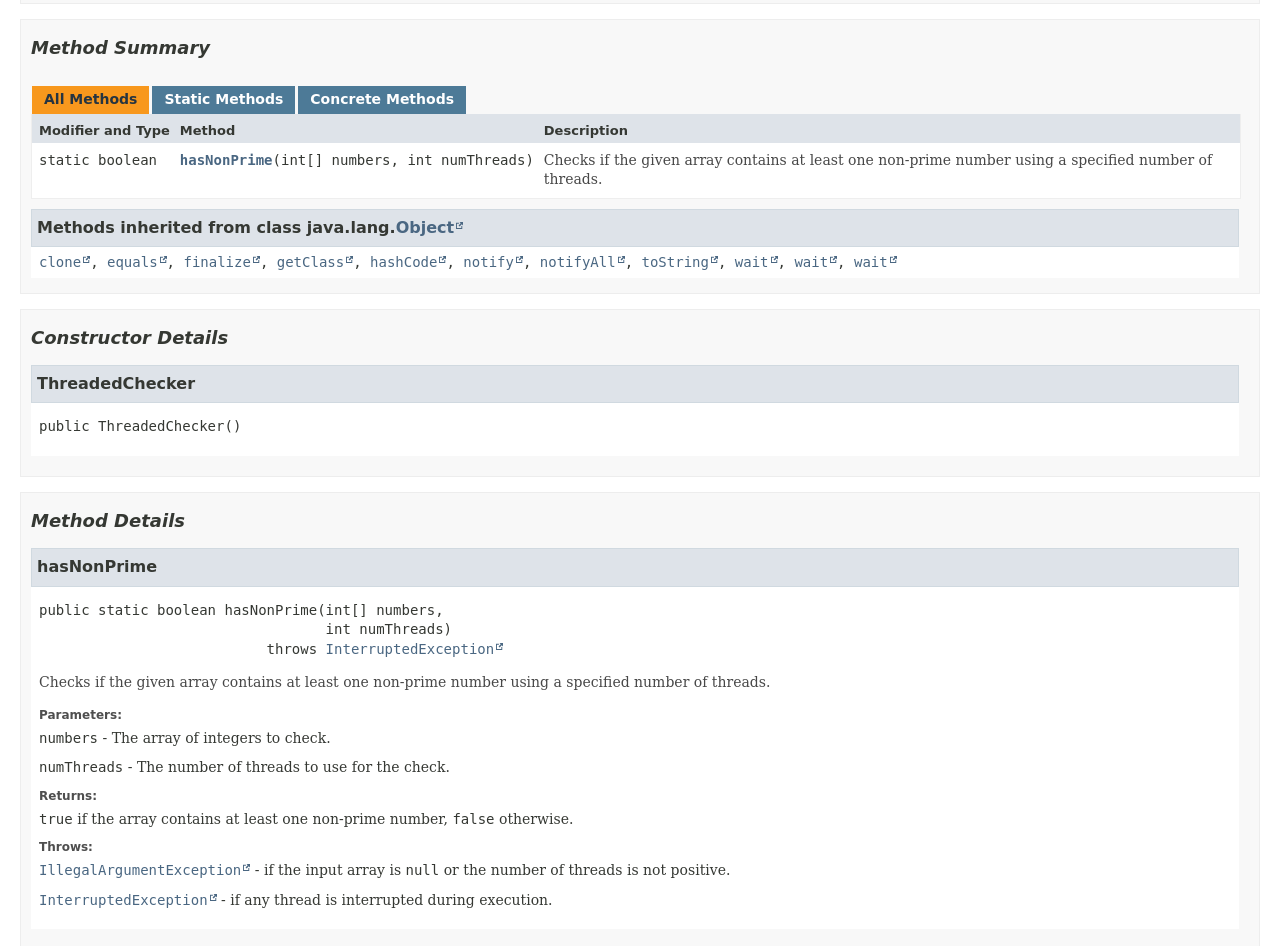
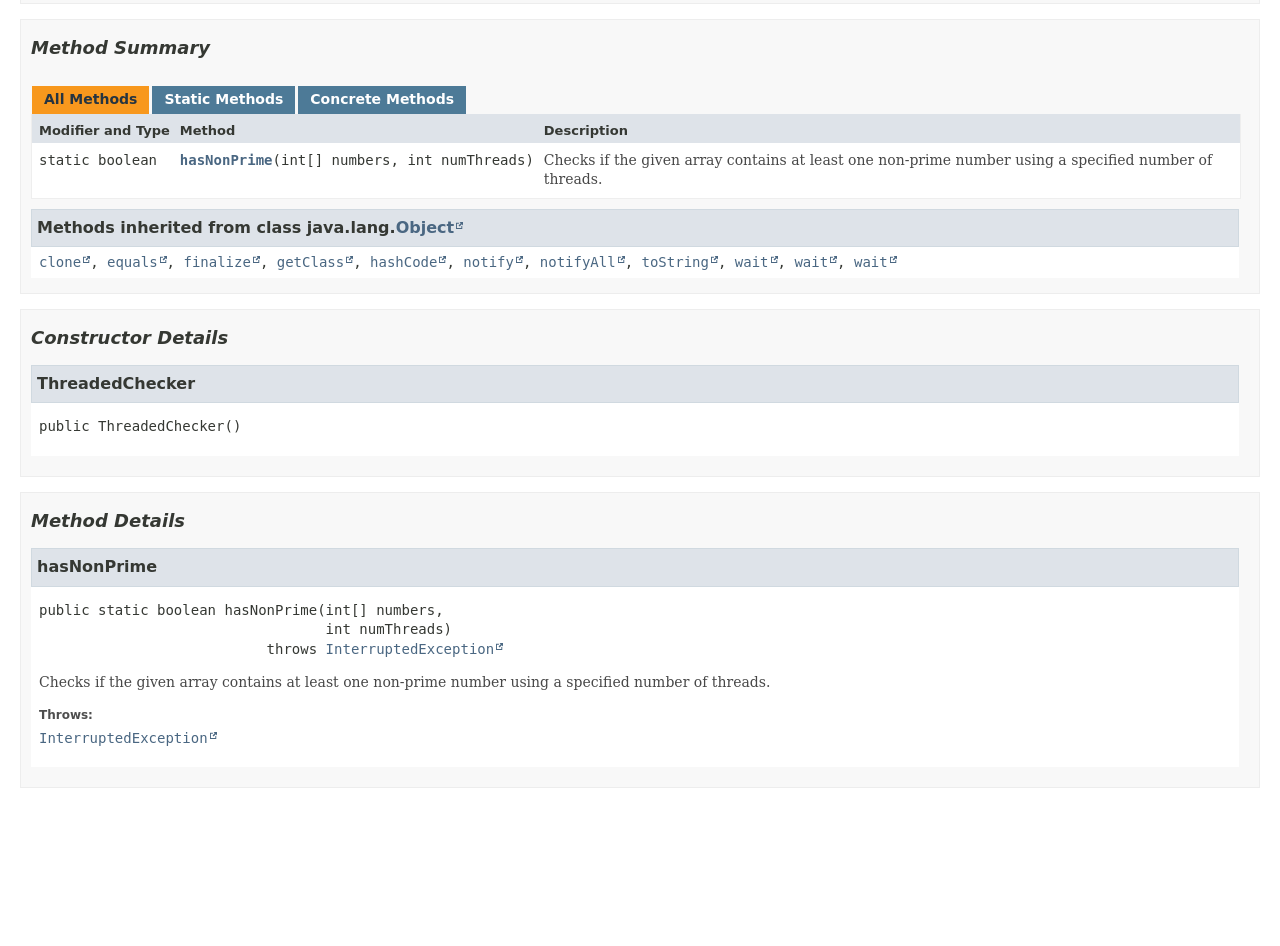
Before and after one commit to YuliaVyaznikova/OOP, a plain HTML site: page Task_2_1_1/ru/nsu/vyaznikova/ThreadedChecker.html in a window 1280 px wide and 1415 px high. Shown: the part 439-1385 px from the top of the page. Drawn offline with Linux system fonts and the light colour scheme; a web font is replaced by a local one.

Commit message:
Deploying to gh-pages from @ YuliaVyaznikova/OOP@76e7af53c285bea292f1cf286b3a4ca876ef8a2a 🚀

```diff
--- a/Task_2_1_1/ru/nsu/vyaznikova/ThreadedChecker.html
+++ b/Task_2_1_1/ru/nsu/vyaznikova/ThreadedChecker.html
@@ -152,16 +152,8 @@
 <div class="block">Checks if the given array contains at least one non-prime number using
  a specified number of threads.</div>
 <dl class="notes">
-<dt>Parameters:</dt>
-<dd><code>numbers</code> - The array of integers to check.</dd>
-<dd><code>numThreads</code> - The number of threads to use for the check.</dd>
-<dt>Returns:</dt>
-<dd><code>true</code> if the array contains at least one non-prime number,
- <code>false</code> otherwise.</dd>
 <dt>Throws:</dt>
-<dd><code><a href="https://docs.oracle.com/en/java/javase/17/docs/api/java.base/java/lang/IllegalArgumentException.html" title="class or interface in java.lang" class="external-link">IllegalArgumentException</a></code> - if the input array is <code>null</code> or
- the number of threads is not positive.</dd>
-<dd><code><a href="https://docs.oracle.com/en/java/javase/17/docs/api/java.base/java/lang/InterruptedException.html" title="class or interface in java.lang" class="external-link">InterruptedException</a></code> - if any thread is interrupted during execution.</dd>
+<dd><code><a href="https://docs.oracle.com/en/java/javase/17/docs/api/java.base/java/lang/InterruptedException.html" title="class or interface in java.lang" class="external-link">InterruptedException</a></code></dd>
 </dl>
 </section>
 </li>
```
Also changed, not shown: Task_2_1_1/allclasses-index.html (+2 -1 lines), Task_2_1_1/index-all.html (+2 -1 lines), Task_2_1_1/ru/nsu/vyaznikova/ParallelStreamChecker.html (+2 -10 lines), Task_2_1_1/ru/nsu/vyaznikova/SequentialChecker.html (+0 -9 lines), Task_2_1_1/ru/nsu/vyaznikova/package-summary.html (+2 -1 lines).
